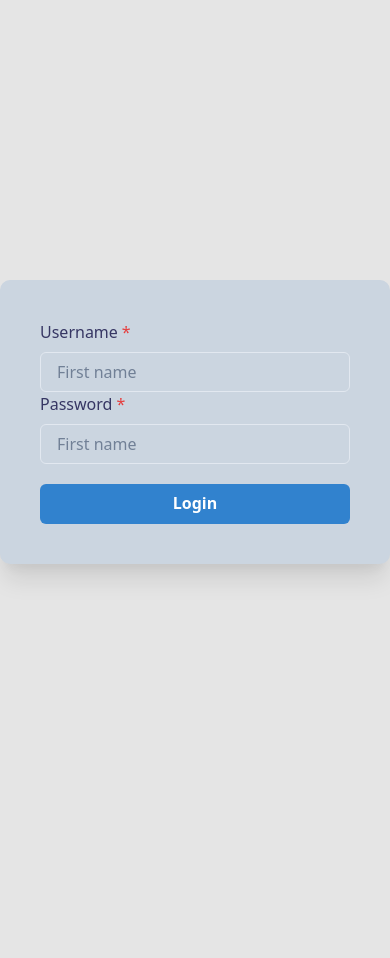
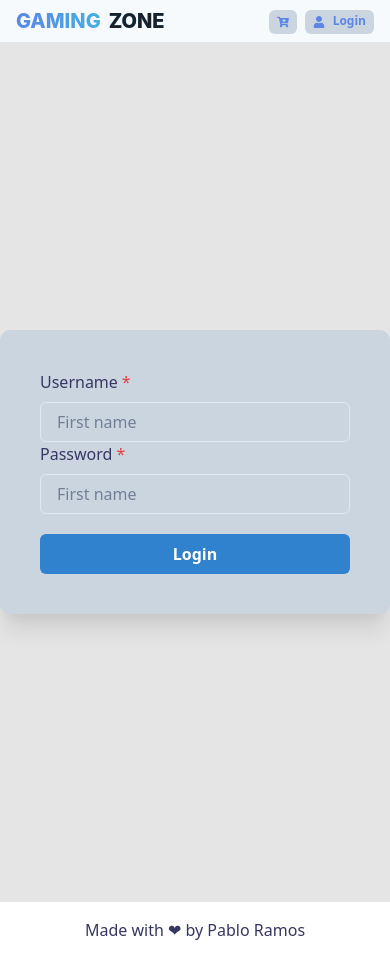
Before and after one commit to pabloramoss/gaming-store, a Next.js app: page /login in a window 390 px wide. Before the commit the page ends 844 px from the top, so only its background shows below. Built offline with nearby package versions, Linux system fonts and the light colour scheme.

Commit message:
feat: add layout in /login and fix responsive design

```diff
--- a/components/sections/carousel/index.tsx
+++ b/components/sections/carousel/index.tsx
@@ -4,7 +4,7 @@ import Carousel from "./Carousel";
 
 const Intro: React.FC = () => {
   return (
-    <Stack alignSelf="center" height={500} maxW="container.lg" width="100%">
+    <Stack alignSelf="center" height={500} maxW="container.lg" mt={20} width="100%">
       <Carousel />
     </Stack>
   );
--- a/components/sections/hero/index.tsx
+++ b/components/sections/hero/index.tsx
@@ -7,7 +7,7 @@ const Hero: React.FC = () => {
   return (
     <Center
       flexDirection={{base: "column", lg: "row"}}
-      gap={{base: 0, md: 40}}
+      gap={{base: 10, lg: 40}}
       h={{base: 500, md: 700}}
     >
       <TextSection />
--- a/components/sections/products/buttons/ButtonRemoveFromCart.tsx
+++ b/components/sections/products/buttons/ButtonRemoveFromCart.tsx
@@ -20,7 +20,6 @@ const ButtonRemoveFromCart: React.FC<ButtonAddToCartProps> = ({product}) => {
       bg="gray.300"
       color="#5B86E5"
       fontSize="xs"
-      w="100%"
       onClick={() => handleRemoveFromCart(product)}
     >
       Remove
--- a/pages/login.tsx
+++ b/pages/login.tsx
@@ -1,10 +1,13 @@
 import {FormControl, FormLabel, Input, Stack, Button} from "@chakra-ui/react";
+
+import Layout from "@components/layout";
 
 const Login: React.FC = () => {
   const handleSubmit = () => {};
 
   return (
-    <Stack align="center" h="100vh" justify="center" w="100vw">
+    <Layout>
+      <Stack align="center" h="100vh" justify="center">
         <Stack bg="gray.300" maxW={400} p={10} rounded={10} shadow="xl" w="100%">
           <form onSubmit={handleSubmit}>
             <FormControl isRequired>
@@ -21,6 +24,7 @@ const Login: React.FC = () => {
           </form>
         </Stack>
       </Stack>
+    </Layout>
   );
 };
 
```
Lines whose indentation alone changed are shown as unchanged.
